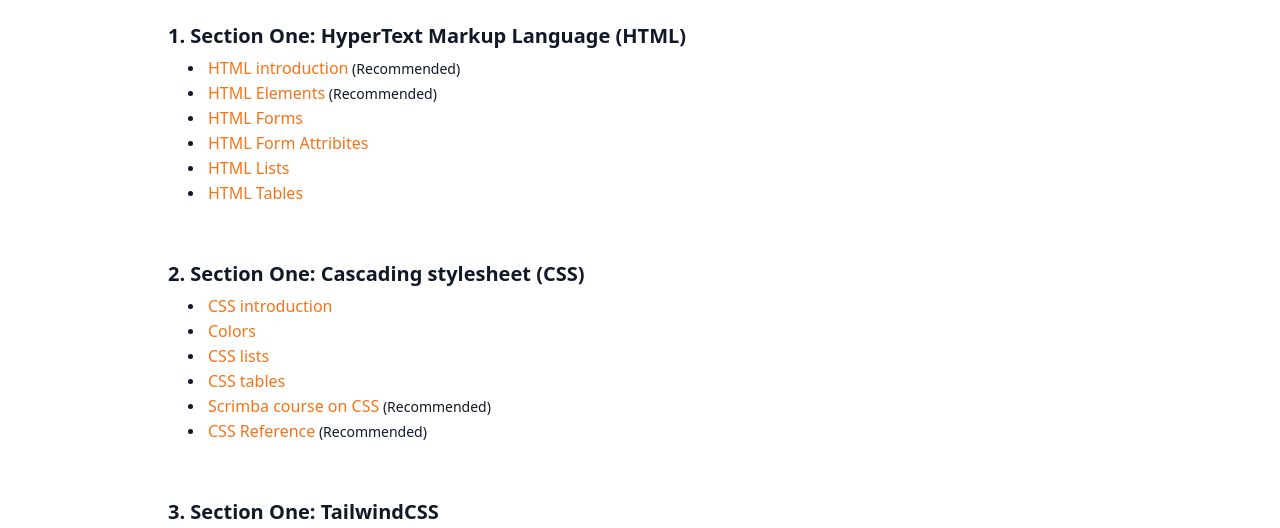
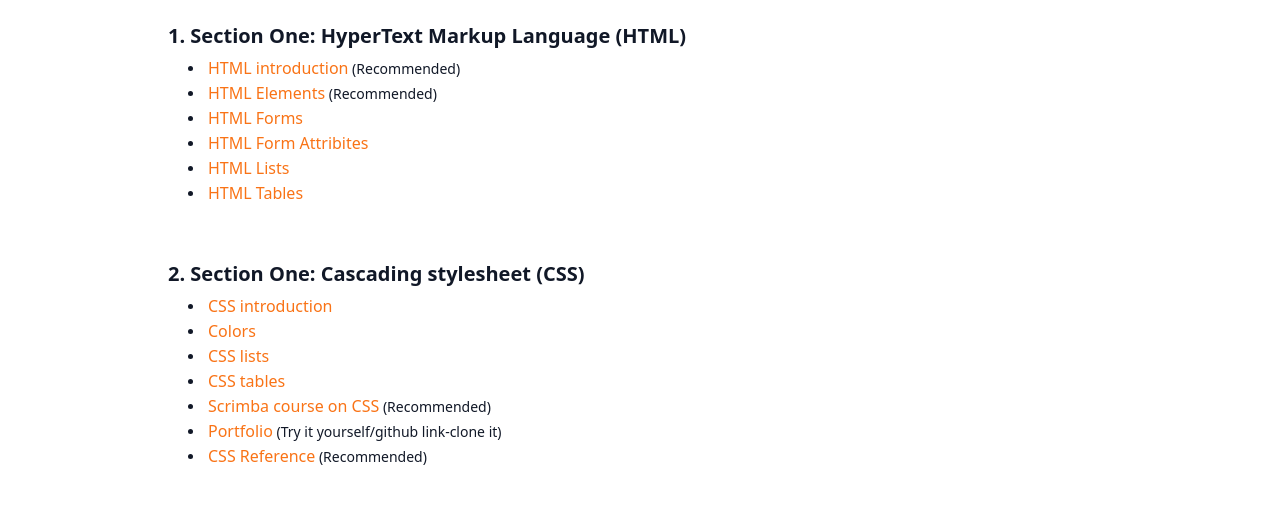
Before and after one commit to NiengeDavid/Course-Resources, a website: page index.html in a window 1280 px wide. Shown: the part 194-722 px from the top of the page. Drawn offline with Linux system fonts and the light colour scheme.

Commit message:
added portfolio link

```diff
--- a/index.html
+++ b/index.html
@@ -157,6 +157,14 @@
 
               <li>
                 <a
+                  href="https://github.com/Anyanwu-victory/KDF-Web-Workshop"
+                  class="text-sm text-orange-500 font-medium hover:text-orange-700 md:text-[16px]"
+                  >Portfolio</a
+                > (Try it yourself/github link-clone it)
+              </li>
+
+              <li>
+                <a
                   href="https://w3schools.com/css"
                   class="text-sm text-orange-500 font-medium hover:text-orange-700 md:text-[16px]"
                   >CSS Reference</a
```
